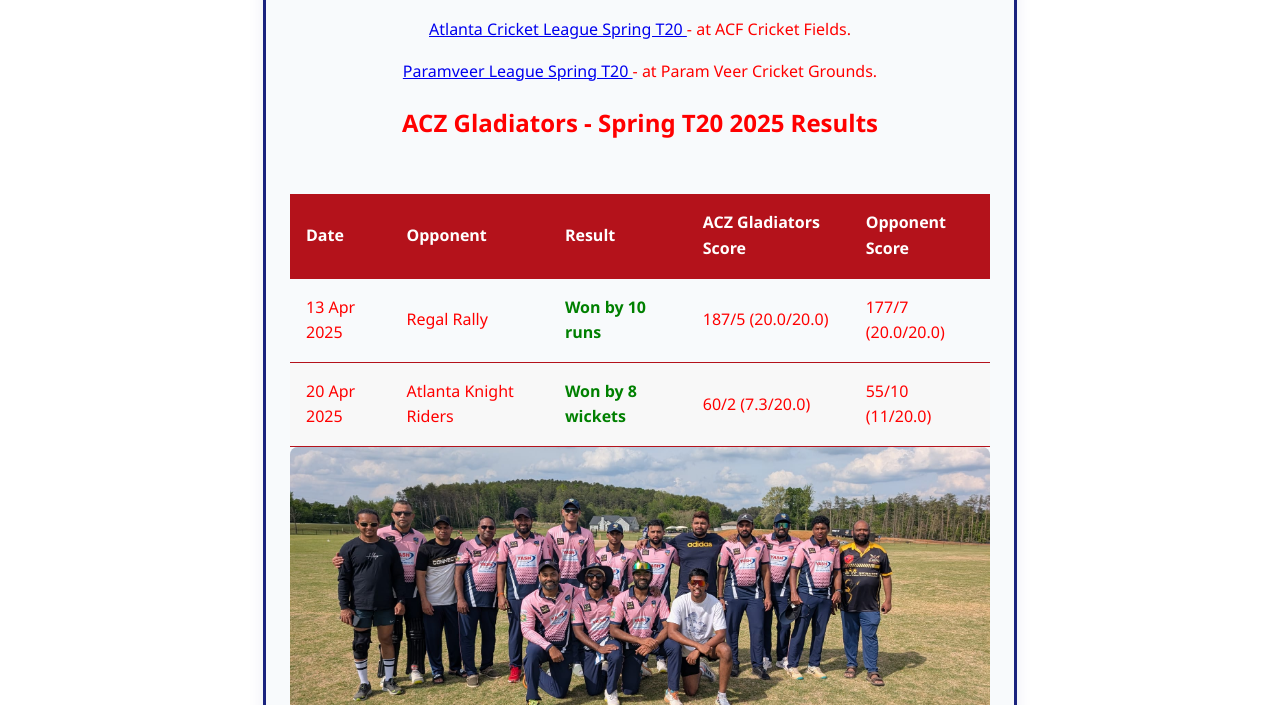
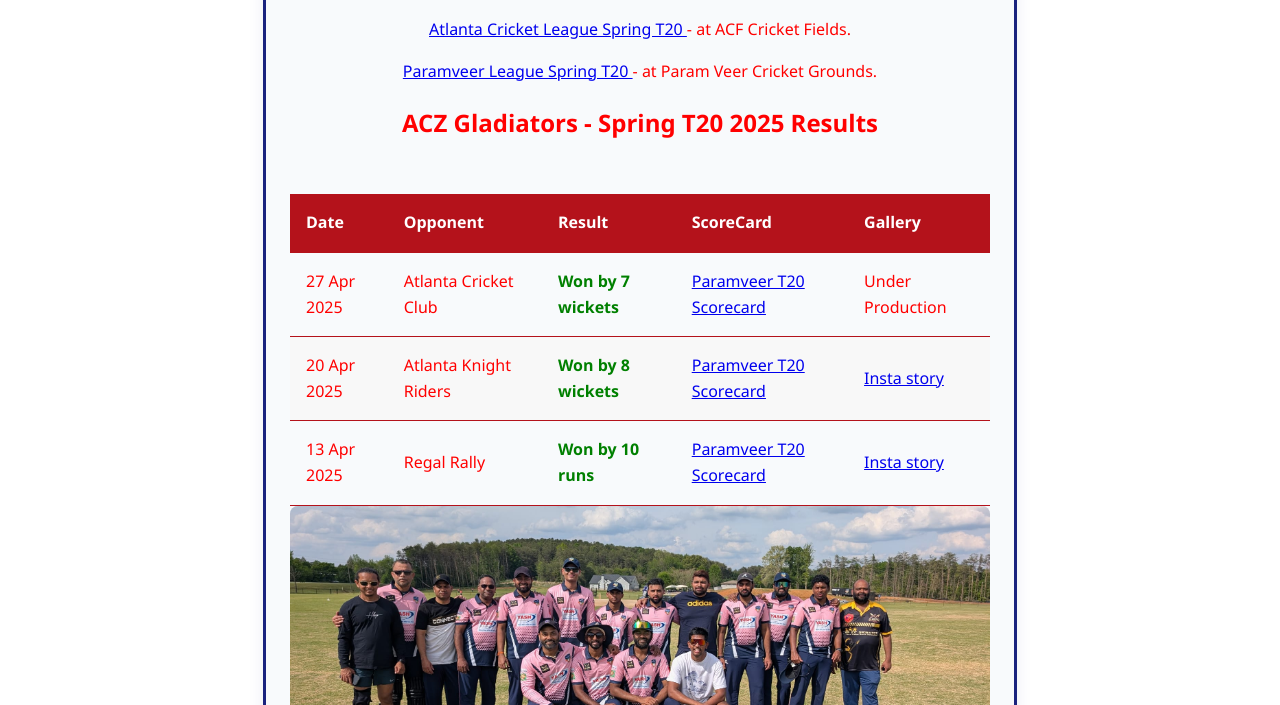
Before and after one commit to atlgladiators/atlgladiators.github.io, a plain HTML site: page fixtures.html in a window 1280 px wide. Shown: the part 462-1167 px from the top of the page. Drawn offline with Linux system fonts and the light colour scheme.

Commit message:
Update fixtures.html

```diff
--- a/fixtures.html
+++ b/fixtures.html
@@ -174,24 +174,32 @@
                         <th>Date</th>
                         <th>Opponent</th>
                         <th>Result</th>
-                        <th>ACZ Gladiators Score</th>
-                        <th>Opponent Score</th>
+                        <th>ScoreCard</th>
+                        <th>Gallery</th>
                     </tr>
                 </thead>
                 <tbody>
+
                     <tr>
-                        <td>13 Apr 2025</td>
-                        <td>Regal Rally</td>
-                        <td class="result-win">Won by 10 runs</td>
-                        <td>187/5 (20.0/20.0)</td>
-                        <td>177/7 (20.0/20.0)</td>
+                        <td>27 Apr 2025</td>
+                        <td>Atlanta Cricket Club</td>
+                        <td class="result-win">Won by 7 wickets</td>
+                        <td><a href = "https://cricclubs.com/PVCL/viewScorecard.do?matchId=1153&clubId=1008094">Paramveer T20 Scorecard</a></td>
+                        <td>Under Production</td>
                     </tr>
                     <tr>
                         <td>20 Apr 2025</td>
                         <td>Atlanta Knight Riders</td>
                         <td class="result-win">Won by 8 wickets</td>
-                        <td>60/2 (7.3/20.0)</td>
-                        <td>55/10 (11/20.0)</td>
+                        <td><a href = "https://cricclubs.com/PVCL/viewScorecard.do?matchId=1147&clubId=1008094">Paramveer T20 Scorecard</a></td>
+                        <td><a href = "https://www.instagram.com/p/DIsjJdtsbfo/">Insta story</a></td>
+                    </tr>
+                    <tr>
+                        <td>13 Apr 2025</td>
+                        <td>Regal Rally</td>
+                        <td class="result-win">Won by 10 runs</td>
+                        <td><a href = "https://cricclubs.com/PVCL/viewScorecard.do?matchId=1128&clubId=1008094">Paramveer T20 Scorecard</a></td>
+                        <td><a href = "https://www.instagram.com/p/DIsc_AJsZqj/?img_index=1">Insta story</a></td>
                     </tr>
                 </tbody>
             </table>
```
